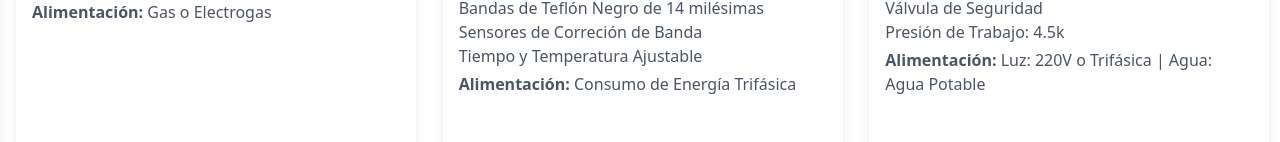
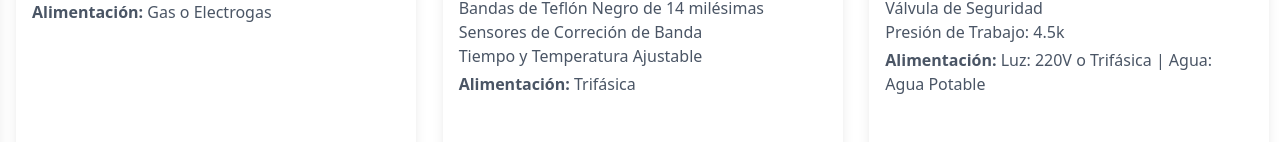
Before and after one commit to PandaStudioDev/BMATEC, a React (Vite) app in the folder bmatec-site/: page /catalogo in a window 1280 px wide. Shown: the part 591-733 px from the top of the page. Built offline with nearby package versions, Linux system fonts and the light colour scheme.

Commit message:
FINISHING bmatec

```diff
--- a/bmatec-site/src/data/catalogoBank.js
+++ b/bmatec-site/src/data/catalogoBank.js
@@ -11,7 +11,7 @@ export const Catalogo = [
     modelo: "FUC2025-90",
     descripcion:
       "Fusionadora automática 90cm\nBandas de Teflón Negro de 14 milésimas\nSensores de Correción de Banda\nTiempo y Temperatura Ajustable",
-    alimentacion: "Consumo de Energía Trifásica",
+    alimentacion: "Trifásica",
     imagen: "/catalogo/fusionadora.jpg",
   },
   {
```
